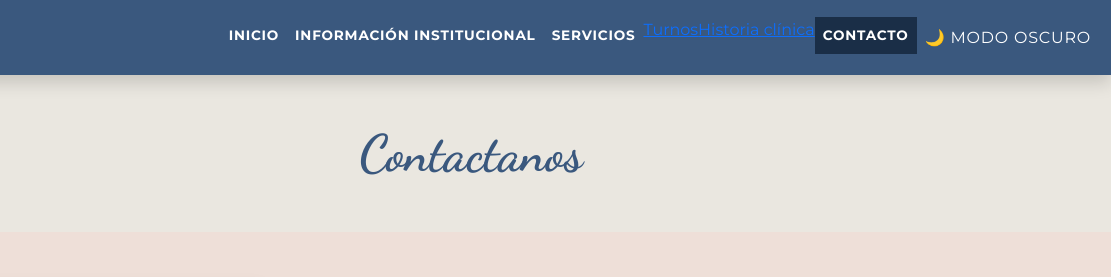
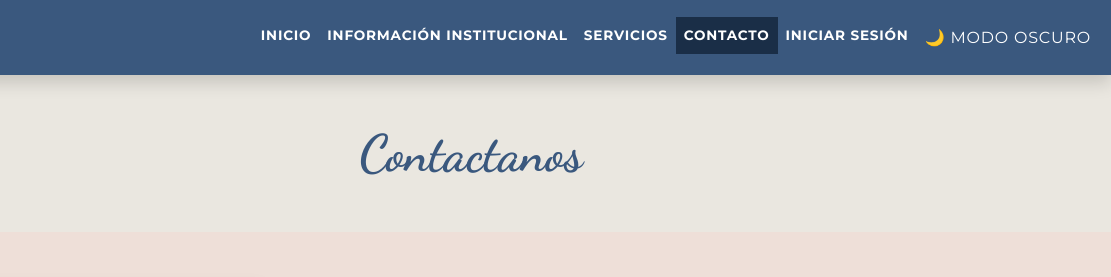
Before and after one commit to gislena/tp_idw_grupo9, a website: page paginas/contactos.html in a window 1280 px wide. Shown: the top 277 px of the page, 169-1280 px from the left. Drawn offline with nearby package versions, Linux system fonts and the light colour scheme.

Commit message:
Fix HTML structure and update contact page

```diff
--- a/paginas/contactos.html
+++ b/paginas/contactos.html
@@ -35,34 +35,30 @@
                 </button>
 
                 <div class="collapse navbar-collapse" id="menuPrincipal">
-                    <ul class="navbar-nav ms-auto mb-0">
-                        <li class="nav-item">
-                            <a class="nav-link" href="../index.html">Inicio</a>
-                        </li>
-                        <li class="nav-item">
-                            <a class="nav-link" href="institucional.html">Información Institucional</a>
-                        </li>
-                        <li class="nav-item">
-                            <a class="nav-link" href="../index.html#servicios">Servicios</a>
-                        </li>
-                        <li class="nav-item">
-                           <a class="turnos.html" href="nav-link">Turnos</a>
-                        </li>
-                        <li class="nav-item">
-                           <a class="historia-clinica.html" href="nav-link">Historia clínica</a>
-                        </li>
-                        <li class="nav-item">
-                            <a class="nav-link active" href="contactos.html" aria-current="page">Contacto</a>
-                        </li>
-                        <li class="nav-item">
-                            <button id="botonTema"
-                                    class="nav-link boton-tema"
-                                    type="button"
-                                    aria-pressed="false">
-                                🌙 Modo oscuro
-                            </button>
-                        </li>
-                    </ul>
+                   <ul class="navbar-nav ms-auto mb-0">
+    <li class="nav-item"><a class="nav-link" href__="../index.html">Inicio</a></li>
+    <li class="nav-item"><a class="nav-link" href__="institucional.html">Información Institucional</a></li>
+    <li class="nav-item"><a class="nav-link" href__="../index.html#servicios">Servicios</a></li>
+
+    <li class="nav-item" data-admin hidden><a class="nav-link" href__="turnos.html">Turnos</a></li>
+    <li class="nav-item" data-admin hidden><a class="nav-link" href__="historia-clinica.html">Historia clínica</a></li>
+
+    <li class="nav-item"><a class="nav-link active" href__="contactos.html" aria-current="page">Contacto</a></li>
+
+    <li class="nav-item" data-admin hidden>
+        <span class="nav-link">👤 <span data-nombre-usuario></span></span>
+    </li>
+    <li class="nav-item" data-admin hidden>
+        <button type="button" class="nav-link boton-tema" data-cerrar-sesion>Cerrar sesión</button>
+    </li>
+    <li class="nav-item" data-invitado>
+        <a href__="login.html" class="nav-link">Iniciar sesión</a>
+    </li>
+
+    <li class="nav-item">
+        <button id="botonTema" class="nav-link boton-tema" type="button" aria-pressed="false">🌙 Modo oscuro</button>
+    </li>
+</ul>
                 </div>
 
             </div>
```
